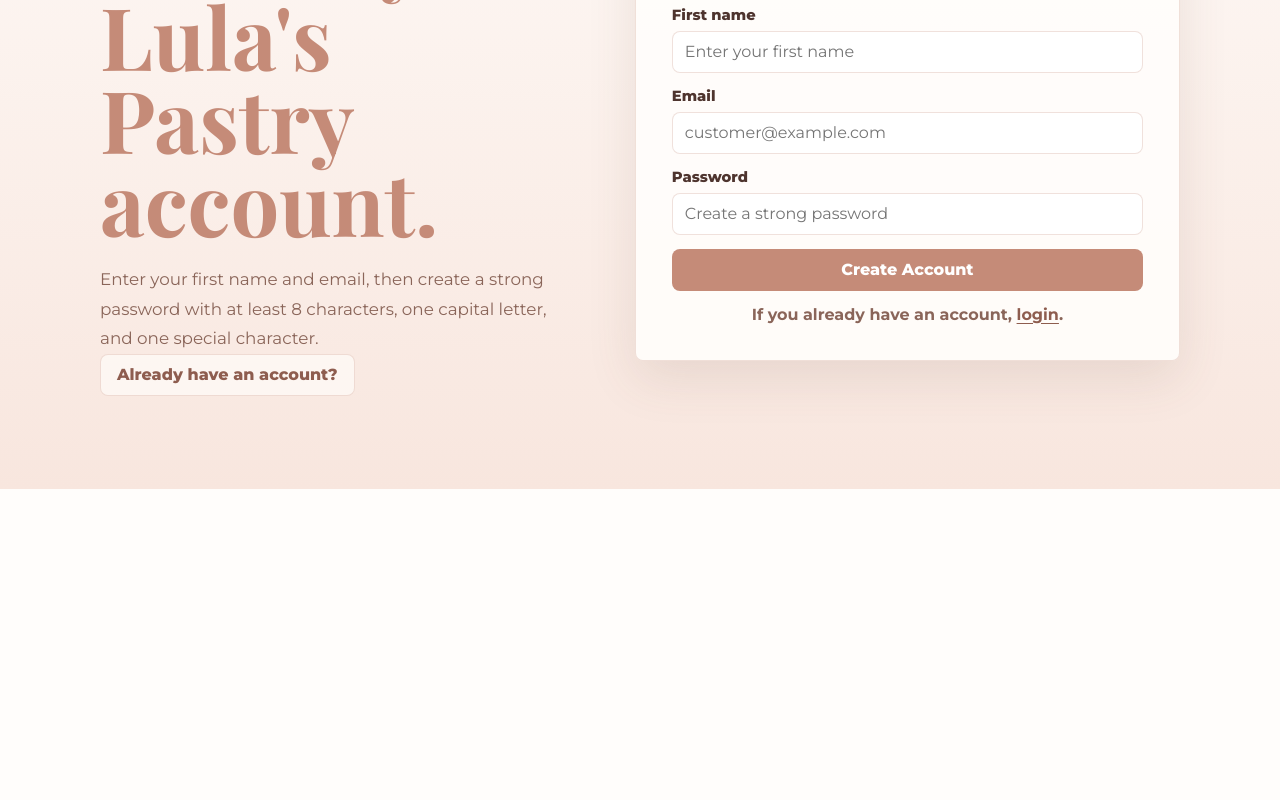
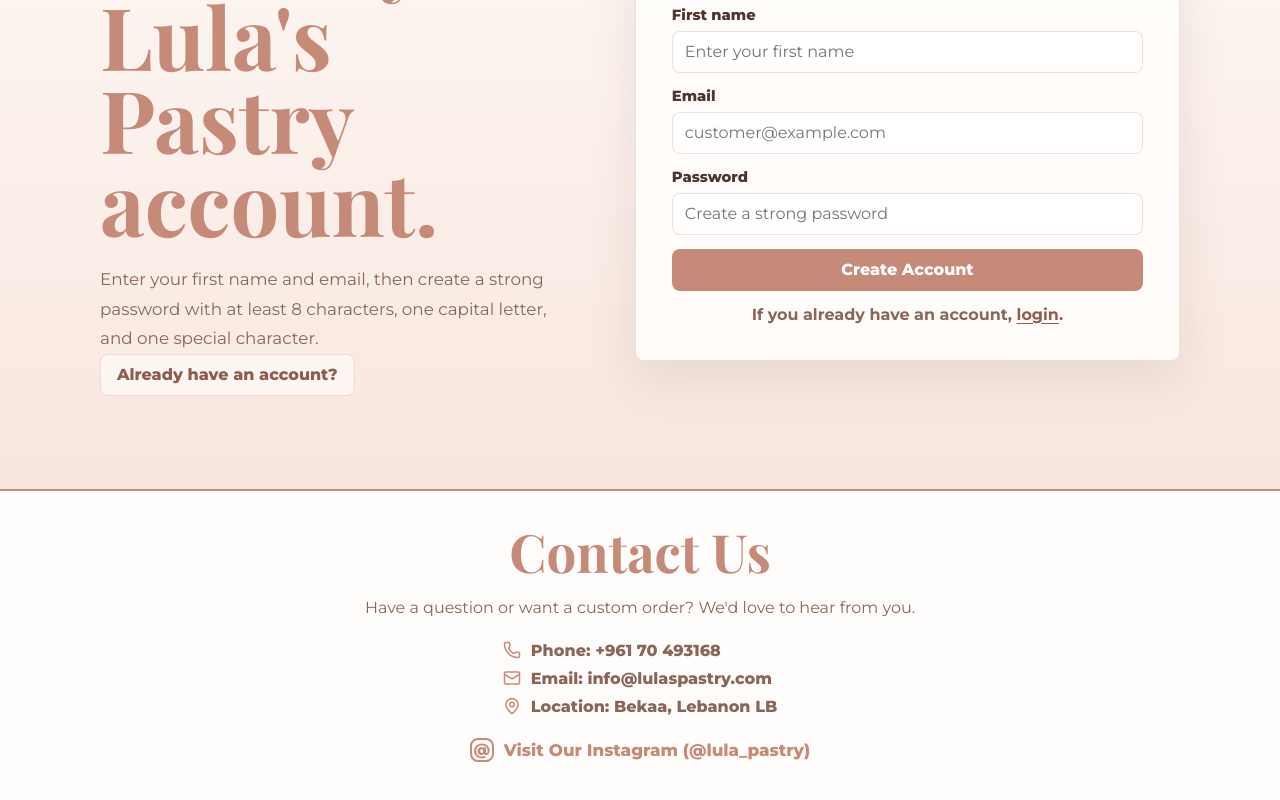
Before and after one commit to ASA-44/lula-s-pastry, a Next.js app: page /signin in a window 1280 px wide. Shown: the part 311-1111 px from the top of the page. Before the commit the page ends 800 px from the top, so only its background shows below. Built offline with nearby package versions, Linux system fonts and the light colour scheme; no server answers; a web font is replaced by a local one.

Commit message:
Add shared contact footer

```diff
--- a/app/globals.css
+++ b/app/globals.css
@@ -686,13 +686,80 @@
   text-align: center;
 }
 
-.footer {
-  padding: 24px;
-  border-top: 3px solid var(--primary);
+.contact-footer {
+  border-top: 2px solid var(--primary);
   background: var(--page);
   color: var(--muted);
+}
+
+.contact-footer-inner {
+  width: min(820px, calc(100% - 36px));
+  margin: 0 auto;
+  padding: 34px 0 38px;
   text-align: center;
-  font-weight: 700;
+}
+
+.contact-footer h2 {
+  margin: 0;
+  color: var(--primary);
+  font-family: var(--font-display), Georgia, serif;
+  font-size: clamp(2rem, 5vw, 3.3rem);
+  line-height: 1;
+}
+
+.contact-footer p {
+  margin: 18px auto 20px;
+  color: var(--muted);
+  font-size: 1rem;
+  line-height: 1.55;
+}
+
+.contact-footer-details {
+  display: grid;
+  gap: 9px;
+  width: fit-content;
+  margin: 0 auto;
+  text-align: left;
+}
+
+.contact-footer-details a,
+.contact-footer-details span,
+.instagram-link {
+  display: flex;
+  align-items: center;
+  gap: 10px;
+  color: var(--muted);
+  font-weight: 800;
+}
+
+.contact-footer-details svg {
+  flex: 0 0 auto;
+  color: var(--primary);
+}
+
+.instagram-mark {
+  display: inline-flex;
+  align-items: center;
+  justify-content: center;
+  width: 24px;
+  height: 24px;
+  border: 2px solid var(--primary);
+  border-radius: 8px;
+  color: var(--primary);
+  font-size: 1rem;
+  line-height: 1;
+}
+
+.instagram-link {
+  justify-content: center;
+  width: fit-content;
+  margin: 22px auto 0;
+  color: var(--primary);
+  font-size: 1.05rem;
+}
+
+.contact-footer a:hover {
+  color: var(--primary-dark);
 }
 
 @media (max-width: 920px) {
@@ -795,4 +862,19 @@
   .inline-form .icon-button {
     flex: 1;
   }
+
+  .contact-footer-inner {
+    padding: 26px 0 30px;
+  }
+
+  .contact-footer-details {
+    width: 100%;
+  }
+
+  .contact-footer-details a,
+  .contact-footer-details span,
+  .instagram-link {
+    justify-content: center;
+    text-align: center;
+  }
 }
--- a/app/layout.tsx
+++ b/app/layout.tsx
@@ -1,5 +1,7 @@
 import type { Metadata } from "next";
 import { Montserrat, Playfair_Display } from "next/font/google";
+
+import { SiteFooter } from "@/components/SiteFooter";
 
 import "./globals.css";
 
@@ -21,7 +23,10 @@
 export default function RootLayout({ children }: Readonly<{ children: React.ReactNode }>) {
   return (
     <html lang="en" className={`${montserrat.variable} ${playfair.variable}`}>
-      <body>{children}</body>
+      <body>
+        {children}
+        <SiteFooter />
+      </body>
     </html>
   );
 }
--- /dev/null
+++ b/components/SiteFooter.tsx
@@ -0,0 +1,34 @@
+import { Mail, MapPin, Phone } from "lucide-react";
+
+export function SiteFooter() {
+  return (
+    <footer className="contact-footer">
+      <div className="contact-footer-inner">
+        <h2>Contact Us</h2>
+        <p>Have a question or want a custom order? We&apos;d love to hear from you.</p>
+
+        <div className="contact-footer-details" aria-label="Contact details">
+          <a href="tel:+96170493168">
+            <Phone size={18} />
+            <span>Phone: +961 70 493168</span>
+          </a>
+          <a href="mailto:info@lulaspastry.com">
+            <Mail size={18} />
+            <span>Email: info@lulaspastry.com</span>
+          </a>
+          <span>
+            <MapPin size={18} />
+            <span>Location: Bekaa, Lebanon LB</span>
+          </span>
+        </div>
+
+        <a href="https://www.instagram.com/lula_pastry/" className="instagram-link">
+          <span className="instagram-mark" aria-hidden="true">
+            @
+          </span>
+          <span>Visit Our Instagram (@lula_pastry)</span>
+        </a>
+      </div>
+    </footer>
+  );
+}
```
Also changed, not shown: app/page.tsx (+0 -11 lines).
